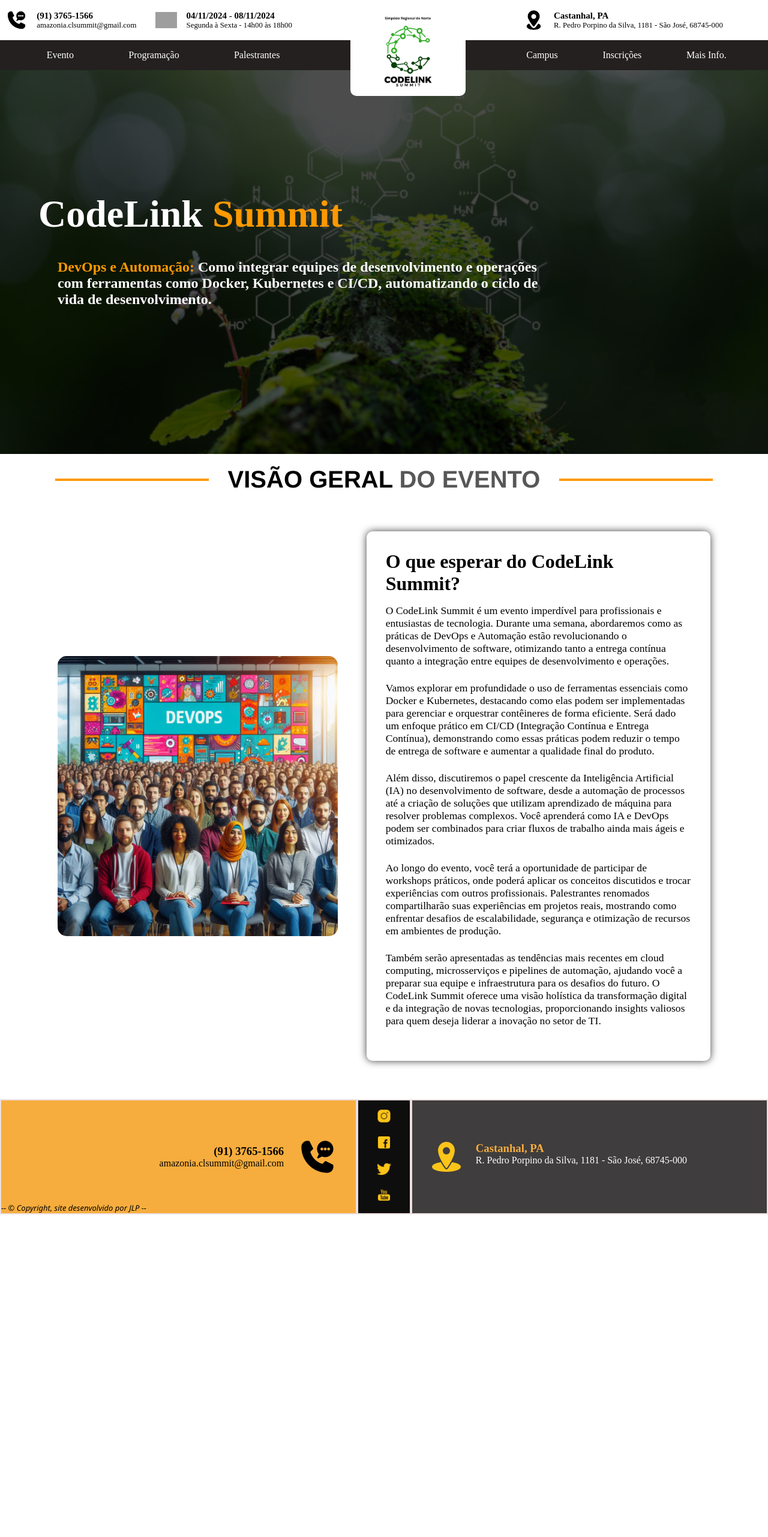
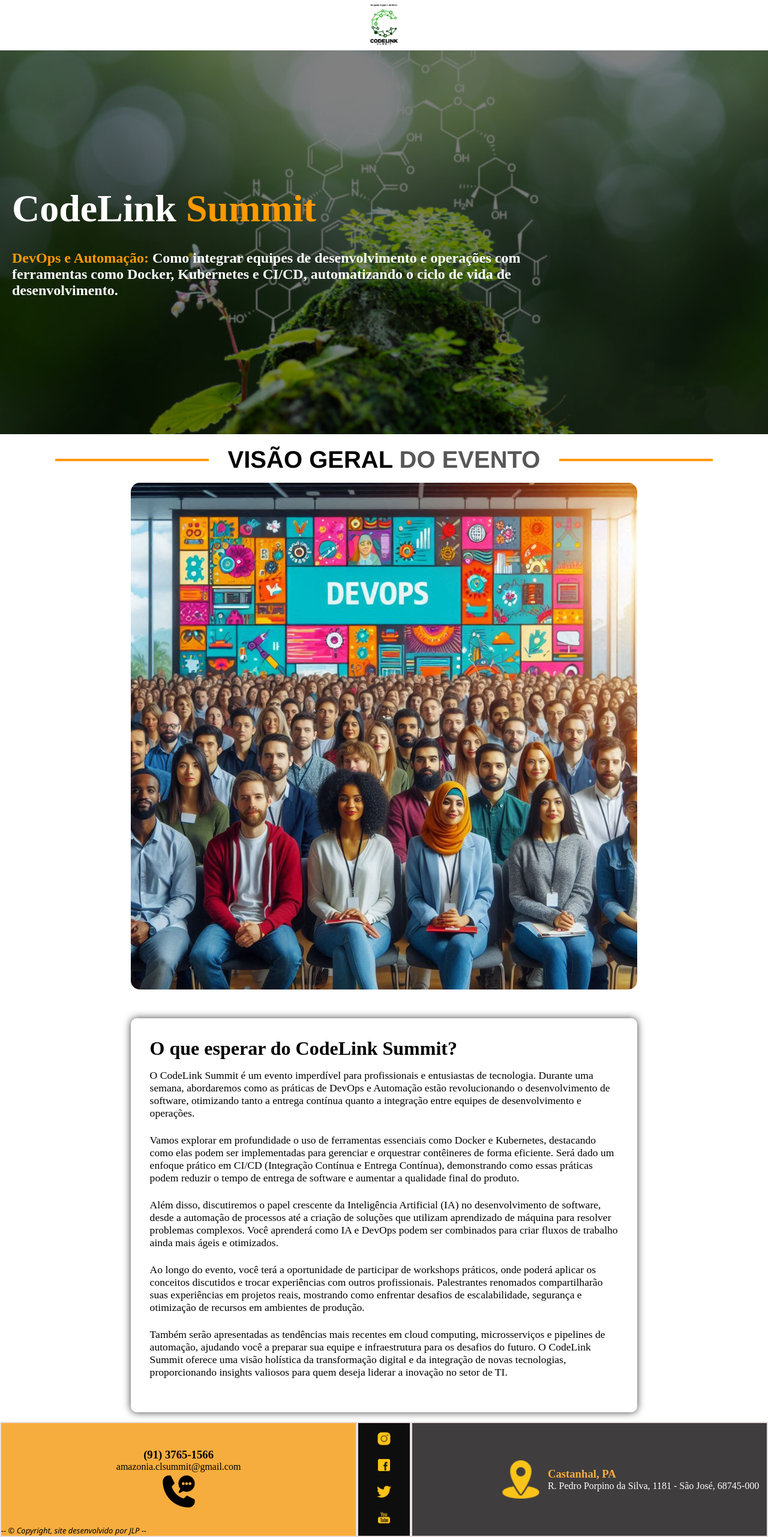
Before and after one commit to Leovical/Evento_UEPA, a PHP site: page / in a window 1280 px wide. Shown: the whole page at 60% size. Before the commit the page ends 2025 px from the top, so only its background shows below. Run offline with PHP 8.4, Linux system fonts and the light colour scheme; grey boxes are pictures that could not be loaded.

Commit message:
Adicionado responsividade

```diff
--- a/css/style.css
+++ b/css/style.css
@@ -19,8 +19,6 @@
     xlLaptop: '(max-width: 1908px)',
   }, */
 
-@media (max-width: __px) {
-}
 
 a{
   color: white;
@@ -31,6 +29,10 @@ a{
 
 a:hover{
   color:rgb(255, 153,  0);
+}
+
+body{
+  width: 100vw;
 }
 
 html {
@@ -46,9 +48,17 @@ nav {
   gap: 15rem;
 }
 
+header{
+  height: fit-content;
+  width: 100%;
+  display: flex;
+  justify-content: space-between;
+  flex-direction: column;
+}
+
 footer{
-  height: 12rem;
   display: flex;
+  width: 100vw;
 }
 
 .nameblack{
@@ -60,8 +70,6 @@ footer{
     flex-direction: column;
     justify-content: center;
     gap: 1rem;
-    position: absolute;
-    left: 46.5%;
     border: 2px solid rgb(235, 222, 222);
 }
 
@@ -80,7 +88,6 @@ footer{
   background-color: rgb(247, 173, 61);
   height: 12rem;
   width: 46.5% ;
-  position: relative;
   display: flex;
   justify-content: space-between;
   border: 2px solid rgb(235, 222, 222);
@@ -113,12 +120,10 @@ footer{
 }
 
 .infocontato{
-  position: relative;
   display: flex;
   flex-direction: row-reverse;
   align-items: center;
-  width: fit-content;
-  right: 0;
+  width: 100%;
   margin-right: 2rem;
 }
 
@@ -149,9 +154,6 @@ footer{
   background-color: rgb(63, 61, 61);
   height: 12rem;
   width: 46.5%;
-  float: right;
-  position: absolute;
-  right: 0;
   display: flex;
   align-items: center;
   padding-right: 2rem;
@@ -175,10 +177,14 @@ footer{
 }
 
 .nome{
-  position: absolute;
   font-style: italic;
   font-family:'Segoe UI', Tahoma, Geneva, Verdana, sans-serif;
-  bottom: 0;
+}
+
+.nome div{
+  height: 100%;
+  display: flex;
+  flex-direction: column-reverse;
 }
 
 .nome p{
@@ -186,18 +192,21 @@ footer{
 }
 
 
-.part1,
-.part2 {
+.options {
   display: flex;
-  width: 30rem;
-  justify-content: space-around;
+  gap: 5rem;
+  width: 100%;
+  justify-content: center;
 }
 
-.part2{
-  padding-left: 4.5rem;
+.head{
+  display: flex;
+  justify-content: space-evenly;
+  align-items: center;
 }
 
 .head1 {
+  height: fit-content;
   display: flex;
   justify-content: center;
   gap: 2rem;
@@ -240,14 +249,16 @@ footer{
 }
 
 .logamazon {
-  position: relative;
-  width: 16rem;
+  display: flex;
+  flex-wrap: wrap;
+  min-width: max-content;
+  border: 1px;
+  align-items: center;
+  gap: 1rem;
 }
 
 .logamazon img {
-  width: 12rem;
-  position: absolute;
-  top: 0;
+  max-width: 7rem;
   border-radius: 10px;
   z-index: 100;
 }
@@ -268,23 +279,37 @@ footer{
 }
 
 #presentation {
-  background-image: url(../img/amazoniatec.png);
+  position: relative;
+  width: 100%;
   height: 80vh;
-  width: 100%;
-  background-repeat: no-repeat;
-  background-position: 50% 80%;
-  background-size: cover;
-  filter: brightness(0.3);
-  position: relative;
+  display: flex;
+  align-items: center;
 }
 
+.bg-img {
+  position: absolute;
+  top: 0;
+  left: 0;
+  width: 100%;
+  height: 100%;
+  object-fit: cover;
+  filter: brightness(50%);
+  z-index: 1;
+}
+
+.secpre {
+  position: relative;
+  z-index: 2;
+  color: white;
+  padding: 20px;
+  border-radius: 10px;
+}
 
 .secpre h1 {
   color: rgb(255, 255, 255);
   font-size: 4rem;
-  top: 20rem;
-  padding-left: 4rem;
-  position: absolute;
+  padding-left: 6rem;
+  margin-bottom: 2rem;
 }
 
 .secpre h1 span {
@@ -293,8 +318,6 @@ footer{
 
 .secpre p {
   color: white;
-  top: 27rem;
-  position: absolute;
   padding-left: 6rem;
   max-width: 58rem;
   font-size: 1.5rem;
@@ -331,7 +354,7 @@ footer{
   justify-content: space-between;
   align-items: center;
   gap: 3rem;
-  padding: 4rem 6rem;
+  padding: 2vh 6vw;
 }
 
 /* Estilizando o carrossel */
@@ -392,3 +415,91 @@ footer{
 #curso-estrutura ul {
   margin-left: 30px;
 }
+
+
+@media screen and (max-width:1320px) {
+  .head1{
+    display: none;
+  }
+  .nav-options{
+    display: none;
+  }
+
+  .secpre h1{
+    padding: 0;
+  }
+
+  .secpre p{
+    padding: 0;
+  }
+
+  .carousel-container{
+    width: 75%;
+  }
+
+  .cards-curso{
+    width: 75%;
+  }
+
+  .container{
+    flex-direction: column;
+  }
+
+  .infocontato{
+    flex-direction: column-reverse;
+    justify-content: center;
+    margin: 0;
+    width: 100%;
+    font-size: 1rem;
+  }
+
+  .textinfocontato{
+    display: flex;
+    max-width: 90%;
+    flex-direction: column;
+    flex-wrap: wrap;
+    justify-content: center;
+    align-items: center;
+    margin: 0;
+  }
+
+  .textinfocontato h3, .textinfocontato p {
+    text-align: center;
+    overflow-wrap: break-word;
+    width: 100%;
+}
+
+.nameorange{
+  position: relative;
+}
+
+.nome{
+  position: absolute;
+  bottom: 0;
+}
+
+.namegrey{
+  padding: 0;
+  margin: 0;
+}
+
+.namegrey img{
+  min-width: 50px;
+  min-height: 50px;
+  width: 5vw;
+  height: 5vw;
+}
+
+.infolocal{
+  justify-content: center;
+  align-items: center;
+  margin: 0;
+  padding: 0;
+}
+
+.textinfolocal{
+  padding: 1vw;
+  margin: 0;
+}
+
+}
--- a/index.html
+++ b/index.html
@@ -10,6 +10,13 @@
 
 <body>
   <header>
+
+
+    <div class="head">
+      <div class="logamazon">
+        <img src="img/codelink.png" alt="Logo do evento" />
+      </div>
+
       <div class="head1">
         <div class="contato">
           <img src="img/contato.png" alt="num foi" />
@@ -29,10 +36,6 @@
           </div>
         </div>
 
-      <div class="logamazon">
-        <img src="img/codelink.png" alt="num foi" />
-      </div>
-
         <div class="local">
           <img src="img/localizacao.png" alt="" />
 
@@ -42,9 +45,10 @@
           </div>
         </div>
     </div>
+  </div>
 
-    <nav>
-      <div class="part1">
+    <nav class="nav-options">
+      <div class="options">
         <a href="#curso-estrutura">
           <p>Evento</p>
         </a>
@@ -54,9 +58,7 @@
         <a href="palestrantes.html">
           <p>Palestrantes</p>
         </a>
-      </div>
 
-      <div class="part2">
         <a href="campus.html">
           <p>Campus</p>
         </a>
@@ -71,7 +73,9 @@
   </header>
 
   <main>
-    <section id="presentation"></section>
+    <section id="presentation">
+
+      <img src="../img/amazoniatec.png" alt="Background do evento" class="bg-img">
 
     <div class="secpre">
       <h1>CodeLink <span>Summit</span></h1>
@@ -80,7 +84,7 @@
         Docker, Kubernetes e CI/CD, automatizando o ciclo de vida de desenvolvimento.
       </p>
     </div>
-
+  </section>
     <section id="curso-estrutura">
       <div class="container-title">
         <div class="horizontal-bar"></div>
@@ -156,11 +160,11 @@
   <footer id="rodape">
 
     <div class="nameorange">
-      <div class="rodapeuepa">
-        <!-- nada por aqui, mas, adicionar mais tarde -->
+
+      <div class="nome">
+        <div>
+          <p>-- © Copyright, site desenvolvido por JLP --</p>
         </div>
-      <div class="nome">
-        <p>-- © Copyright, site desenvolvido por JLP --</p>
       </div>
 
       <div class="infocontato">
@@ -185,9 +189,6 @@
 
 
     <div class="namegrey">
-      <div class="rodapeuepa">
-        <!-- nada por aqui, mas adicionar mais tarde -->
-      </div>
       <div class="infolocal">
 
         <img src="img/icon-localorange.png" alt="num deu">
```
Lines whose indentation alone changed are shown as unchanged.
